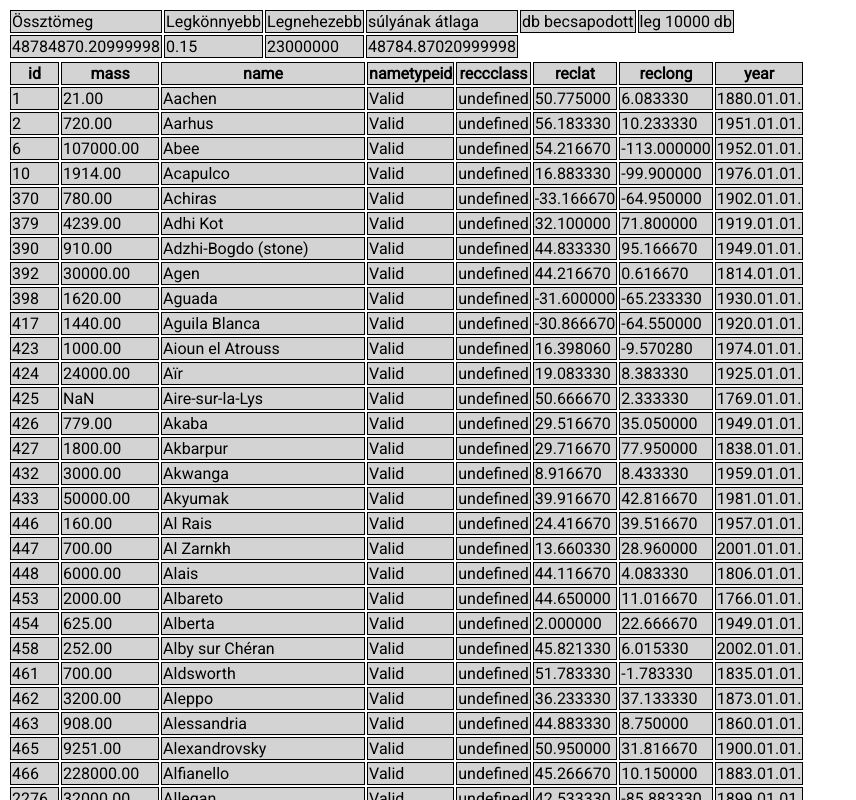
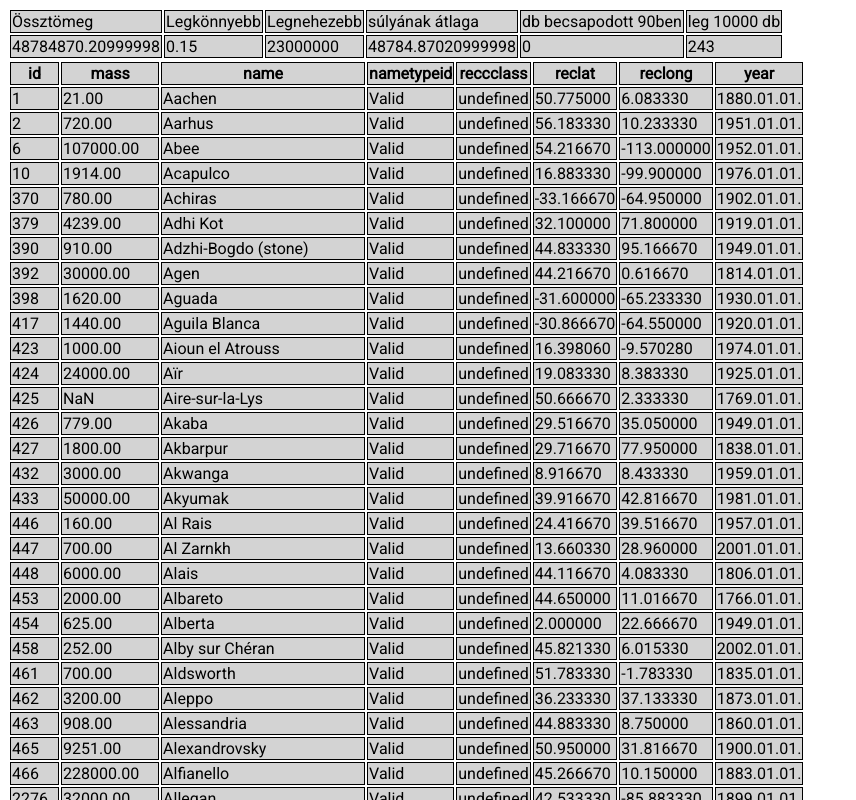
Before and after one commit to tamasmihaly/doga, a plain HTML site: page index.html in a window 1280 px wide. Shown: the top 800 px of the page, without its empty margins (0-856 px from the left). Drawn offline with Linux system fonts and the light colour scheme.

Commit message:
final commit

```diff
--- a/index.html
+++ b/index.html
@@ -21,8 +21,7 @@
                 <td>Legkönnyebb</td>
                 <td>Legnehezebb</td>
                 <td>súlyának átlaga</td>
-
-                <td>db becsapodott</td>
+                <td>db becsapodott 90ben</td>
                 <td>leg 10000 db</td>
             </tr>
         </thead>
--- a/js/meteorits.js
+++ b/js/meteorits.js
@@ -113,7 +113,8 @@ function osszsuly() {
     var min = 1e6;
     var max = -1e6;
     var avg;
-
+    var count = 0;
+    var db = 0;
     var tmp;
     for (var i in jsonobj) {
         if (!isNaN(jsonobj[i].mass)) {
@@ -124,6 +125,13 @@ function osszsuly() {
             if (parseFloat(jsonobj[i].mass) > max) {
                 max = jsonobj[i].mass;
             };
+            /* if (jsonobj[i].year.innerHTML.substring() == "1990") {
+                 db += 1;
+             };*/
+            if (parseFloat(jsonobj[i].mass) > 10000) {
+                count += 1;
+            };
+
         }
     }
     avg = sum / jsonobj.length;
@@ -131,6 +139,8 @@ function osszsuly() {
     document.querySelector("#osszesites").innerHTML += `<td>${min}</td>`
     document.querySelector("#osszesites").innerHTML += `<td>${max}</td>`
     document.querySelector("#osszesites").innerHTML += `<td>${avg}</td>`
+    document.querySelector("#osszesites").innerHTML += `<td>${db}</td>`
+    document.querySelector("#osszesites").innerHTML += `<td>${count}</td>`
 };
 
 
```
